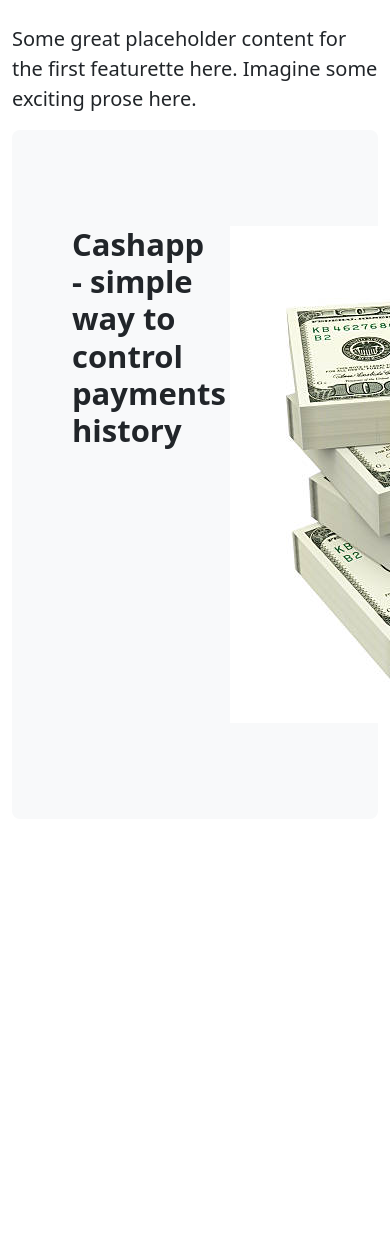
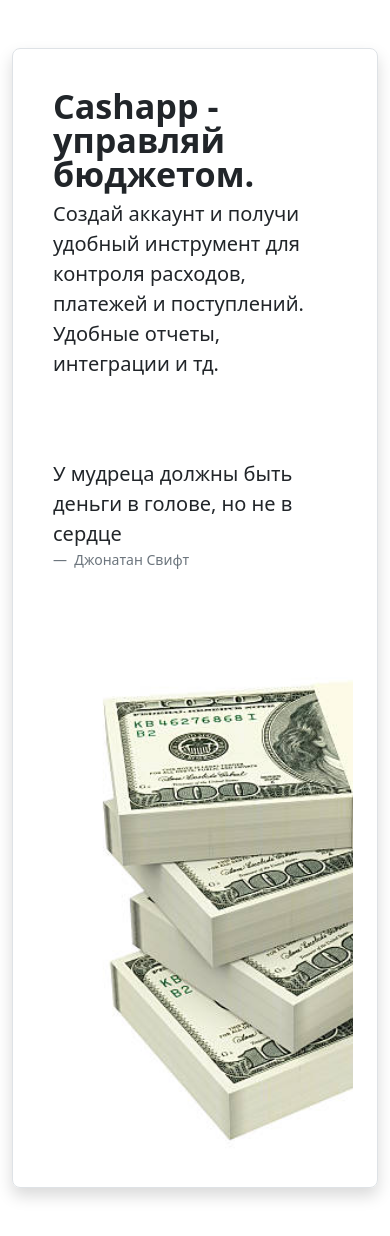
Before and after one commit to kaluginpeter/django-cashapp, a Django app: page / in a window 390 px wide; the page is wider, and only the part inside the window is pictured. Shown: the part 54-1290 px from the top of that part. Before the commit the page ends 733 px from the top of that part, so only its background shows below. Run offline with Django 4.2, Linux system fonts and the light colour scheme.

Commit message:
Some changes for template ui/ux

```diff
--- a/accounts/templates/registration/logged_out.html
+++ b/accounts/templates/registration/logged_out.html
@@ -4,7 +4,7 @@
     {{ block.super }}
 
     <main class="form w-100 m-auto">
-        <div class="alert alert-warning">
+        <div class="alert alert-warning shadow">
             <h3 class="alert-heading">Вы вышли из системы!</h3>
 
             <a href="{% url 'login' %}">Нажмите, чтобы войти снова.</a>
--- a/accounts/templates/registration/login.html
+++ b/accounts/templates/registration/login.html
@@ -4,7 +4,7 @@
     {{ block.super }}
 
     <main class="form w-100 m-auto">
-        <div class="card">
+        <div class="card shadow">
             <div class="card-body">
                 <form method="post">
                     <h1 class="h3 mb-3 fw-normal card-title">Авторизация</h1>
--- a/accounts/templates/registration/password_reset_complete.html
+++ b/accounts/templates/registration/password_reset_complete.html
@@ -4,7 +4,7 @@
     {{ block.super }}
 
     <main class="form w-100 m-auto">
-        <div class="alert alert-primary">
+        <div class="alert alert-primary shadow">
             <h3 class="alert-heading">Пароль был изменен!</h3>
             <a href="{% url 'login' %}">Войти заново?</a>
         </div>
--- a/accounts/templates/registration/password_reset_confirm.html
+++ b/accounts/templates/registration/password_reset_confirm.html
@@ -6,7 +6,7 @@
     <main class="form w-100 m-auto">
         {% if validlink %}
 
-            <div class="card">
+            <div class="card shadow">
                 <div class="card-body">
                     <h1 class="h3 mb-3 fw-normal card-title">Восстановление пароля</h1>
                     <form method="post">
--- a/accounts/templates/registration/password_reset_done.html
+++ b/accounts/templates/registration/password_reset_done.html
@@ -3,7 +3,7 @@
 {% block content %}
     {{ block.super }}
 
-    <main class="form w-100 m-auto">
+    <main class="form w-100 m-auto shadow">
         <div class="alert alert-success">Мы отправили вам по электронной почте инструкции по установке вашего пароля.
             Если они
             не пришли в течение нескольких минут, проверьте свою папку со спамом.
--- a/accounts/templates/registration/password_reset_form.html
+++ b/accounts/templates/registration/password_reset_form.html
@@ -4,7 +4,7 @@
     {{ block.super }}
 
     <main class="form w-100 m-auto">
-        <div class="card">
+        <div class="card shadow">
             <div class="card-body">
                 <form method="post">
                     <h1 class="h3 mb-3 fw-normal card-title">Восстановление пароля</h1>
--- a/accounts/templates/registration/registration.html
+++ b/accounts/templates/registration/registration.html
@@ -11,8 +11,9 @@
             display: block
         }
     </style>
+
     <main class="form w-100 m-auto">
-        <div class="card">
+        <div class="card shadow">
             <div class="card-body">
                 <form method="post">
                     <h1 class="h3 mb-3 fw-normal card-title">Регистрация</h1>
--- a/balance/templates/balance/components/table.html
+++ b/balance/templates/balance/components/table.html
@@ -5,7 +5,7 @@
         <col style="width:20%">
         <col style="width:40%">
         <col style="width:20%">
-        <col style="width:10% ">
+        <col style="width:10%">
     </colgroup>
 
     <thead>
@@ -36,7 +36,7 @@
         </tr>
     {% empty %}
         <tr>
-            <th colspan="4" class="text-center">
+            <th colspan="5" class="text-center" style="border-bottom: 0">
                 <img width="300px" src="{% static 'balance/images/no_money.png' %}"/>
                 <p>Здесь ничего нет</p>
             </th>
--- a/balance/templates/balance/index.html
+++ b/balance/templates/balance/index.html
@@ -1,30 +1,30 @@
 {% extends 'base.html' %}
 {% load static %}
+
 {% block content %}
-    <div class="row">
-        <div class="col-md-7">
-            <h2 class="featurette-heading fw-normal lh-1"></h2>
-            <p class="lead">Some great placeholder content for the first featurette here. Imagine some exciting
-                prose
-                here.</p>
+    <div class="container my-5">
+        <div class="row p-4 pb-0 pe-lg-0 pt-lg-5 align-items-center rounded-3 border shadow">
+          <div class="col-lg-7 p-3 p-lg-5 pt-lg-3">
+            <h1 class="display-4 fw-bold lh-1">Cashapp - управляй бюджетом.</h1>
+            <p class="lead">
+                Создай аккаунт и получи удобный инструмент для контроля расходов, платежей и поступлений. Удобные отчеты, интеграции и тд.
+            </p>
+
+            <figure style="margin-top: 5rem">
+                <blockquote class="blockquote">
+                  <p>У мудреца должны быть деньги в голове, но не в сердце</p>
+                </blockquote>
+                <figcaption class="blockquote-footer">
+                    Джонатан Свифт
+                </figcaption>
+              </figure>
+          </div>
+
+          <div class="col-lg-4 offset-lg-1 p-0 overflow-hidden">
+            <img class="rounded-lg-3" src="{% static 'balance/images/dollars.jpg' %}" width="720">
+          </div>
         </div>
-        <div class="col-md-5">
+      </div>
 
-        </div>
-    </div>
-    <div class="p-5 mb-4 bg-light rounded-3">
-        <div class="container-fluid py-5">
-            <div class="row">
-                <div class="col-7">
-                    <h1 class="display-5 fw-bold">Cashapp - simple way to control payments history</h1>
-
-                </div>
-                <div class="col-5">
-                    <img src="{% static 'balance/images/dollars.jpg' %}">
-
-                </div>
-            </div>
-        </div>
-    </div>
 
 {% endblock %}
```
Also changed, not shown: balance/templates/balance/list.html (+14 -7 lines).
